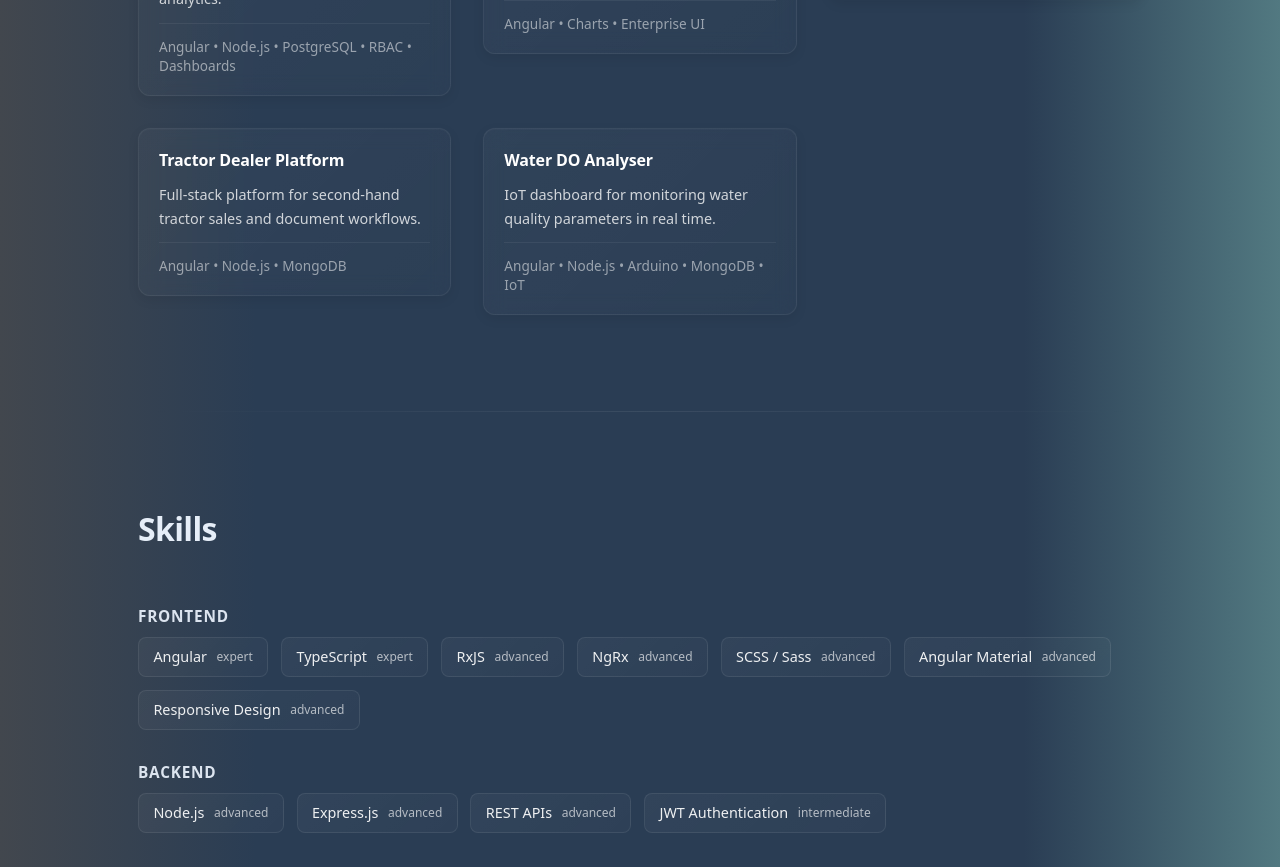
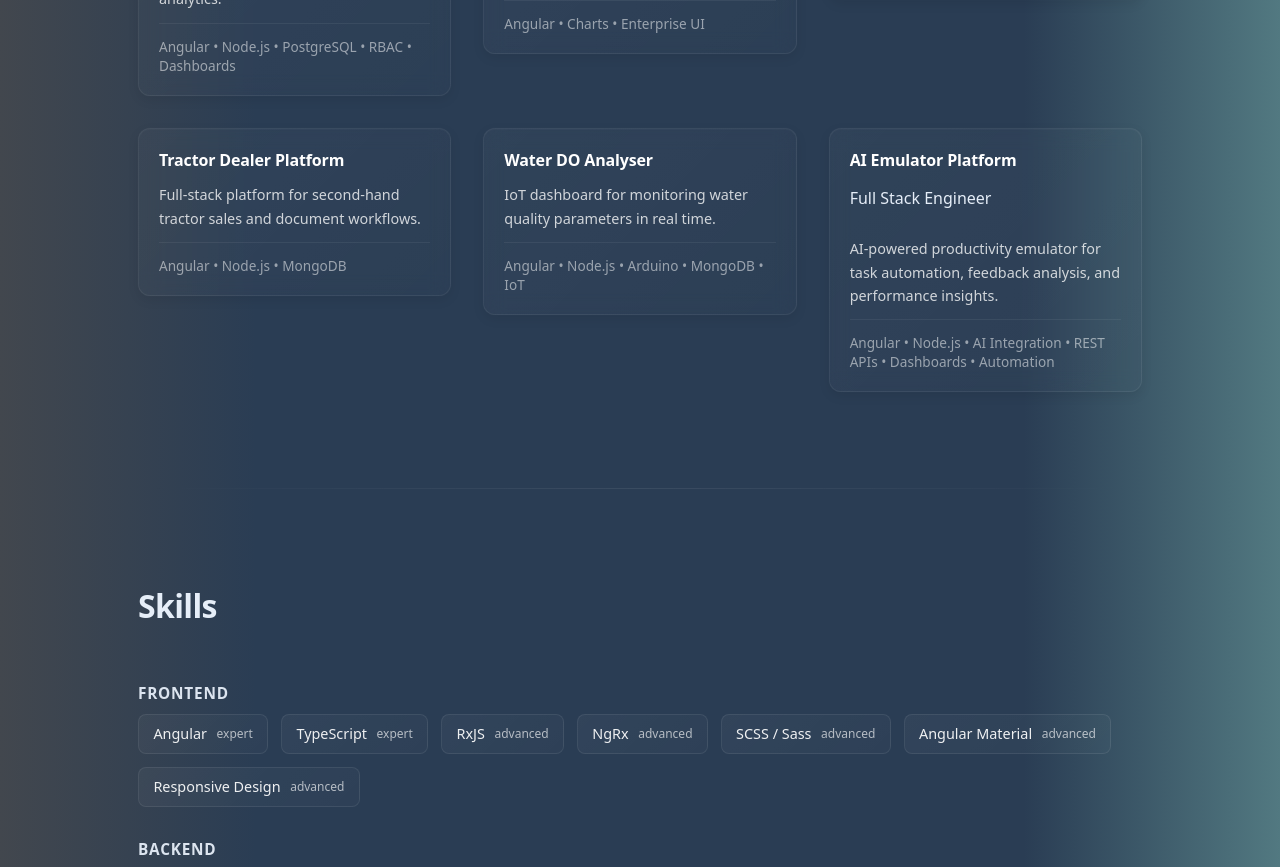
Before and after one commit to ShubhamBanne19/portfolio, an Angular app in the folder portfolioWork/: page /#/ in a window 1280 px wide. Shown: the part 1960-2827 px from the top of the page. Built offline with nearby package versions, Linux system fonts and the light colour scheme.

Commit message:
Project added into project section

```diff
--- a/portfolioWork/src/app/data/project.data.ts
+++ b/portfolioWork/src/app/data/project.data.ts
@@ -76,5 +76,20 @@ export const PROJECTS: ProjectItem[] = [
       'Integrated Arduino sensors to capture water quality data.',
       'Designed real-time dashboards with charts and tables.'
     ]
-  }
+  },
+  {
+  id: 'ai-emulator',
+  title: 'AI Emulator Platform',
+  short: 'AI-powered productivity emulator for task automation, feedback analysis, and performance insights.',
+  role: 'Full Stack Engineer',
+  company: 'Infosys',
+  tags: ['Angular', 'Node.js', 'AI Integration', 'REST APIs', 'Dashboards', 'Automation'],
+  contributions: [
+    'Developed AI-driven dashboards for productivity and workflow automation.',
+    'Integrated intelligent feedback analysis and performance insights using REST services.',
+    'Optimized real-time UI updates using RxJS and efficient state handling.',
+    'Built scalable backend APIs to support automation pipelines.'
+  ]
+}
+
 ];
```
